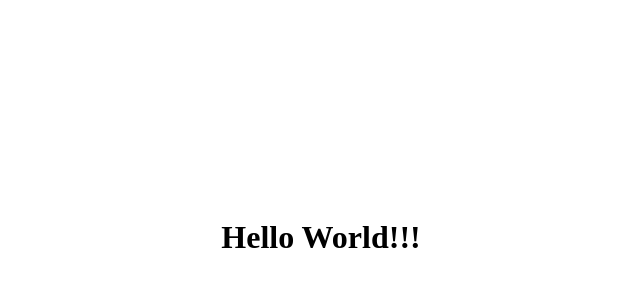
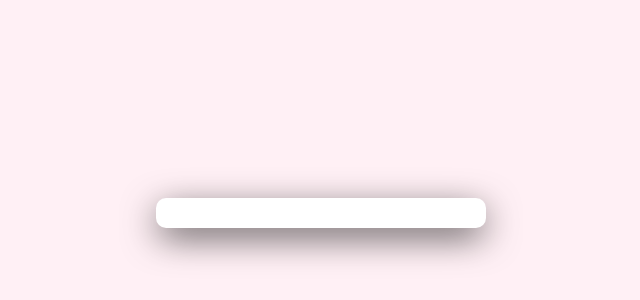
Before and after one commit to Tolea01/Simple-TypeScript-projects, a React (Create React App) app in the folder my-project/: page / in a window 1280 px wide. Shown: the part 102-402 px from the top of the page, without its empty margins (319-959 px from the left). Built offline with nearby package versions, Linux system fonts and the light colour scheme.

Commit message:
init UserList

```diff
--- a/my-project/src/App.tsx
+++ b/my-project/src/App.tsx
@@ -1,8 +1,9 @@
 import React from 'react';
+import {UserList} from "./UserList/UserList";
 
 function App() {
   return (
-    <h1>Hello World!!!</h1>
+    <UserList/>
   );
 }
 
--- /dev/null
+++ b/my-project/src/UserList/UserList.tsx
@@ -0,0 +1,13 @@
+import React from "react";
+import {Container} from "@mui/material";
+import {CustomStack} from "./styled";
+
+export const UserList: React.FC = () => {
+  return (
+    <Container>
+      <CustomStack>
+
+      </CustomStack>
+    </Container>
+  )
+}
--- /dev/null
+++ b/my-project/src/UserList/styled.ts
@@ -0,0 +1,9 @@
+import {Stack, styled} from "@mui/material";
+
+export const CustomStack = styled(Stack)({
+  width: '300px',
+  backgroundColor: 'white',
+  borderRadius: '10px',
+  padding: '15px',
+  boxShadow: '0px 10px 36px -3px rgba(0,0,0,0.75)',
+})
--- a/my-project/src/index.css
+++ b/my-project/src/index.css
@@ -1,5 +1,6 @@
 body {
-  margin-top: 300px;
-  display: flex;
-  justify-content: center;
+    margin-top: 300px;
+    display: flex;
+    justify-content: center;
+    background-color: #FFF0F5;
 }
```
Also changed, not shown: 1 other file (tests, documents, lock files or other folders).
